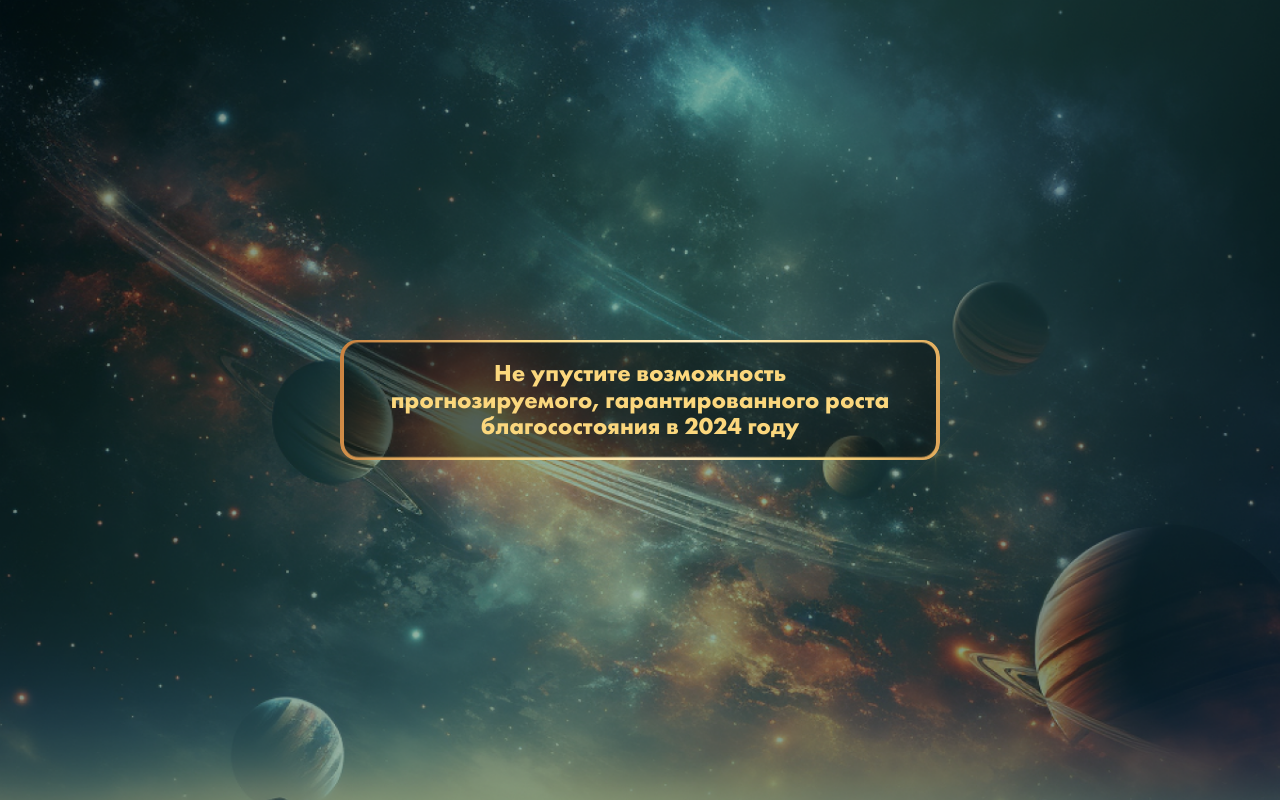
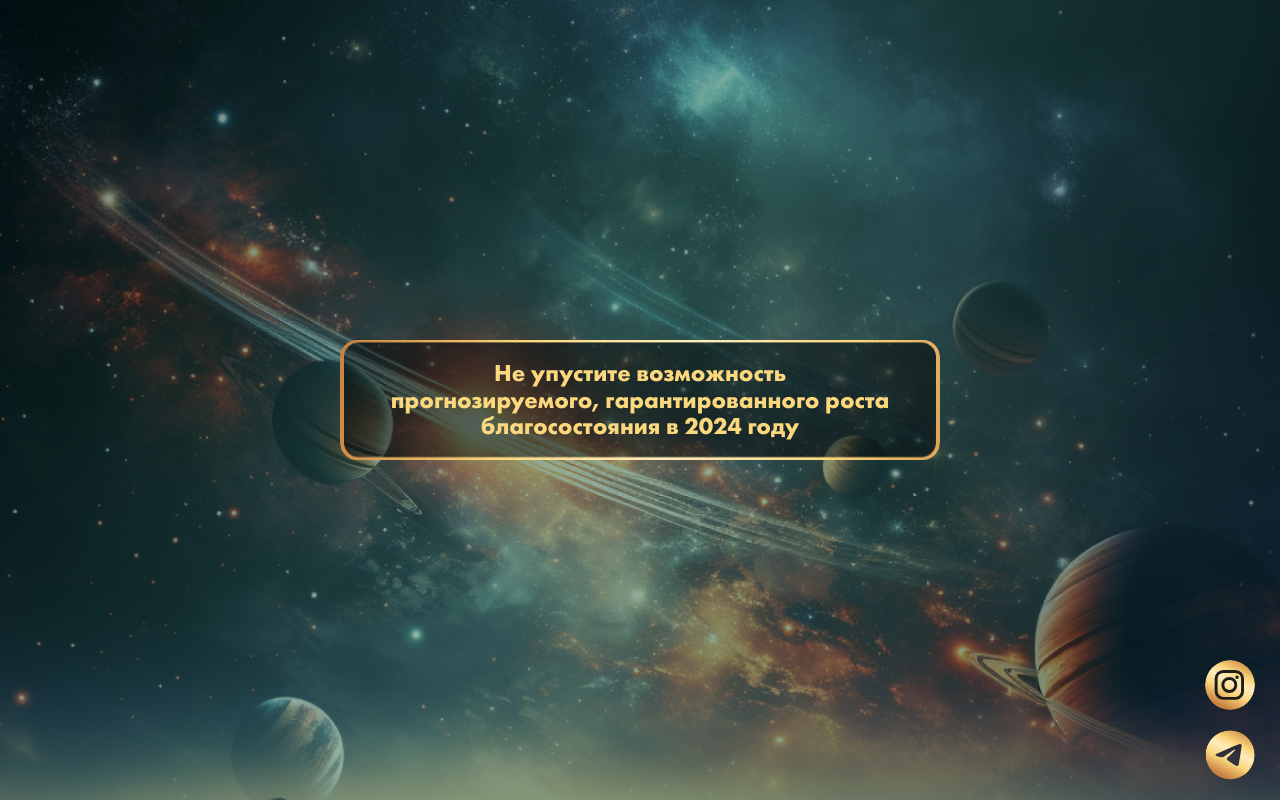
Before and after one commit to veda-shakti/astro, a React (Create React App) app: page / in a window 1280 px wide. Built offline with nearby package versions, Linux system fonts and the light colour scheme; no server answers.

Commit message:
fix code + add icons

```diff
--- a/src/Styles/background.css
+++ b/src/Styles/background.css
@@ -96,6 +96,25 @@ footer a {
         line-height: 26.4px;
         text-decoration: none;
 }
+.SocialButtons{
+    position: absolute;
+    bottom: 10px;
+    right: 25px;
+    display: flex;
+    flex-direction: column;
+    z-index: 10000;
+}
+.mediabutton {
+    width: 50px;
+    margin: 10px 0;
+    height: 50px;
+    border-radius:50% ;
+}
+.mediabutton:hover {
+    cursor: pointer;
+    -webkit-box-shadow: rgba(241, 236, 229, 0.3960784314) 0px 0px 10px 0px;
+    box-shadow: rgba(241, 236, 229, 0.3960784314) 0px 0px 10px 0px;
+}
 
 @media (min-width: 560px) and (max-width: 969px) {
     .cosmos {
@@ -113,6 +132,9 @@ footer a {
     footer .column {
         padding: 0 30px 65px 30px ;
         width: 100%;
+    }
+    .SocialButtons{
+        display: none;
     }
 }
 
@@ -163,4 +185,7 @@ footer a {
         line-height: 110%;
         text-decoration: none;
     }
+    .SocialButtons{
+        display: none;
+    }
 }
--- a/src/components/Content/ContentIntroPhone.jsx
+++ b/src/components/Content/ContentIntroPhone.jsx
@@ -1,10 +1,7 @@
 import React, {useContext} from 'react';
 import '../../Styles/content.css';
-import ModalContext from '../FormPay/ModalContext';
 
 const ContentIntroPhone = (props) => {
-
-    const { setShowModal } = useContext(ModalContext);
 
         return (
             <div className="absolute">
@@ -14,8 +11,8 @@ const ContentIntroPhone = (props) => {
                     <div className="frame2_block contentblock">
                         <img src={props.imgSrc} alt="emblem" className="frame2_block_img"></img>
                         <p className="frame2_block_time">{props.time}</p>
-                        <h1 className="frame2_block_h1">{props.title}</h1>
-                        <p className="frame2_block_p">{props.description}</p>
+                        {props.title}
+                        {props.description}
                         {props.buttonText}
                         <div className="buttons">
                             {props.tags.map(tag =>
--- a/src/components/Frames/frame2.jsx
+++ b/src/components/Frames/frame2.jsx
@@ -17,7 +17,7 @@ export const Frame2 = (props) => {
                     imgSrc={emblem}
                     time="02.12.2023"
                     title={<AdaptiveTag
-                        tag="span"
+                        tag="h1"
                         translations={{
                             en: 'Подробный Астропрогноз \n' +
                                 'на 2024 год',
@@ -26,16 +26,16 @@ export const Frame2 = (props) => {
                             uk: 'Подробный Астропрогноз \n' +
                                 'на 2024 год',
                         }}
-                        className=""
+                        className="frame2_block_h1"
                     />}
                     description={<AdaptiveTag
-                        tag="span"
+                        tag="p"
                         translations={{
                             en: 'Получите ключи к реализации планов во всех сферах жизни',
                             ru: 'Получите ключи к реализации планов во всех сферах жизни',
                             uk: 'Получите ключи к реализации планов во всех сферах жизни',
                         }}
-                        className=""
+                        className="frame2_block_p"
                     />}
                     buttonText={<AdaptiveTag
                         tag="button"
@@ -154,7 +154,7 @@ export const Frame2 = (props) => {
                                 uk: 'Защитить дом с помощью духовных техник и практик',
                             }}
                             className=""
-                        />,,
+                        />,
                         "Сделать свой дом местом силы для всей семьи",
                         "Получить видение года в объёмной картинке заранее",
                         "Знать, когда запланировать важные события",
--- a/src/components/background-box.jsx
+++ b/src/components/background-box.jsx
@@ -1,11 +1,23 @@
 import React from 'react';
 import '../Styles/background.css';
+import telegram from '../assets/telegram_social.svg'
+import insta from '../assets/insta_social.svg'
 // import {FacebookPixel, YandexMetrica} from "./Included/Metrics";
 
 const BackgroundBox = (props) => {
+    const openInstagram = () => {
+        window.open("https://www.instagram.com/p/CWn2xYYscg_/", "_blank");
+    };
+
     return (
         <div className={`box ${props.bg}`} id={`box1`}>
             {props.children}
+
+
+            <div className="SocialButtons">
+                <img className="mediabutton" src= {insta} onClick={openInstagram} />
+                <img className="mediabutton" src= {telegram} />
+            </div>
 
             <footer id="footer">
                 <div className="column">
```
Also changed, not shown: src/assets/insta_social.svg (added), src/assets/telegram_social.svg (added).
